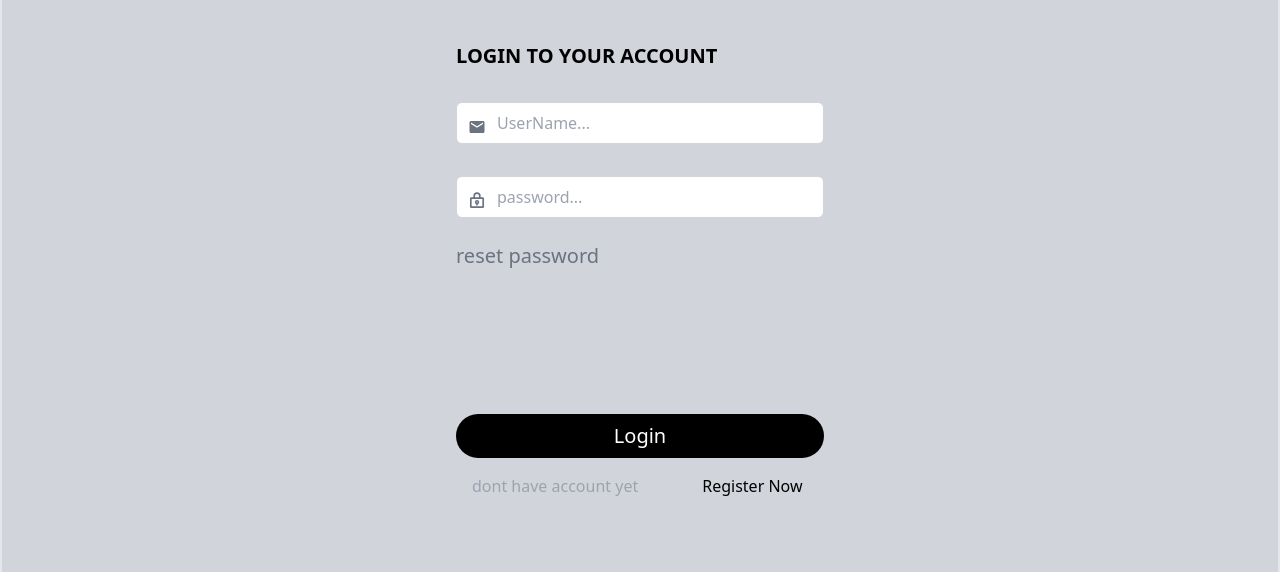
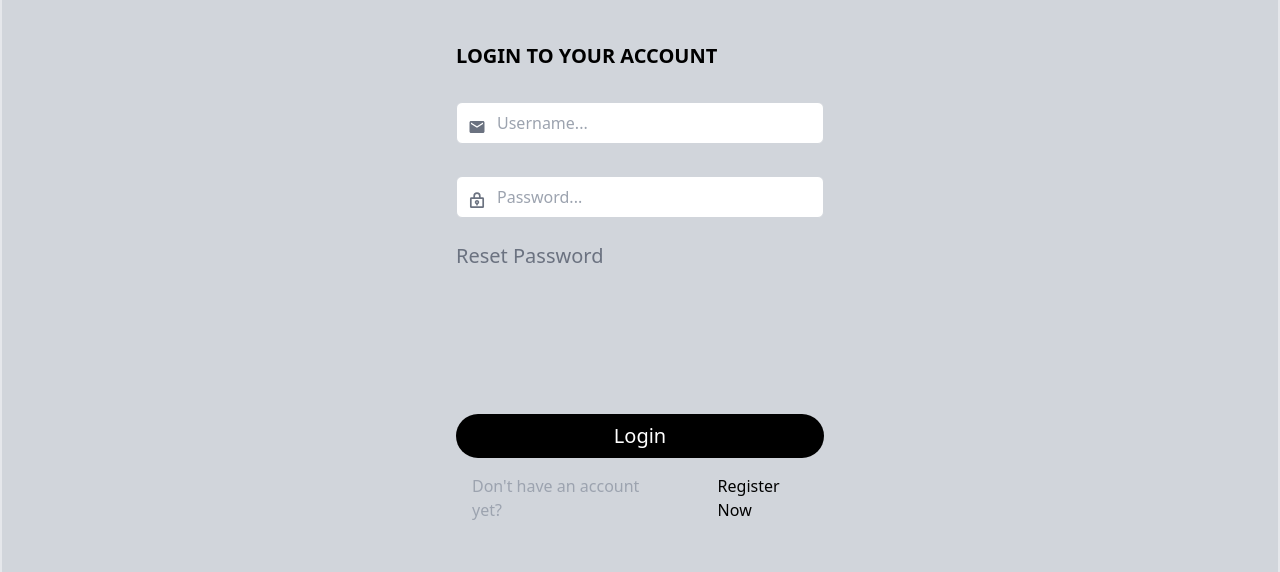
Before and after one commit to sourinegingit/ShoeaLand, a React (Vite) app: page /login in a window 1280 px wide. Shown: the part 225-797 px from the top of the page. Built offline with nearby package versions, Linux system fonts and the light colour scheme.

Commit message:
validate login with zod and react hook form

```diff
--- a/package.json
+++ b/package.json
@@ -11,6 +11,7 @@
     "preview": "vite preview"
   },
   "dependencies": {
+    "@hookform/resolvers": "^3.9.1",
     "@tanstack/react-query": "^5.62.9",
     "axios": "^1.7.9",
     "json-server": "0.17.4",
@@ -20,7 +21,7 @@
     "react-icons": "^5.4.0",
     "react-router-dom": "^7.0.2",
     "react-spinners": "^0.15.0",
-    "zod": "^3.23.8"
+    "zod": "^3.24.1"
   },
   "devDependencies": {
     "@eslint/js": "^9.15.0",
--- a/src/components/Login/Login.tsx
+++ b/src/components/Login/Login.tsx
@@ -1,58 +1,74 @@
 import { useEffect, useState } from "react";
+import { useForm } from "react-hook-form";
 import { MdEmail } from "react-icons/md";
 import { PiLockKeyBold } from "react-icons/pi";
 import { useNavigate } from "react-router-dom";
 import { z } from "zod";
+import { zodResolver } from "@hookform/resolvers/zod";
+
+// Define the interface for form data
+export interface ILoginFormData {
+  username: string;
+  password: string;
+}
 
 const Login = () => {
-  const [username, setUsername] = useState("");
-  const [password, setPassword] = useState("");
-  const [failedAttempts, setFailedAttempts] = useState<number>(0); //نعداد نلاش ناموفق
+  // State for failed attempts and blocking time
+  const [failedAttempts, setFailedAttempts] = useState<number>(0);
   const [blockedUntil, setBlockedUntil] = useState<number>(0);
   const [errorMessage, setErrorMessage] = useState("");
 
   const navigate = useNavigate();
 
+  // Zod validation schemas for username and password
   const usernameSchema = z
     .string()
     .min(5, "Username must have at least 5 characters")
-    .regex(
-      /^[A-Za-z][A-Za-z0-9 -]*$/,
-      "Username must be alphanumeric and cannot contain spaces"
-    );
+    .regex(/^[A-Za-z][A-Za-z0-9 -]*$/, "Username must be alphanumeric and cannot contain spaces");
 
   const passwordSchema = z
     .string()
     .min(8, "Password must have at least 8 characters")
     .max(16, "Password must have at most 16 characters")
-    .regex(
-      /[A-Za-z0-9!@#$]/,
-      "Password must contain at least one alphanumeric character or special symbol (!@#$)"
-    );
+    .regex(/[A-Za-z0-9!@#$]/, "Password must contain at least one alphanumeric character or special symbol (!@#$)");
 
+  // Combined schema using zod
+  const schema = z.object({
+    username: usernameSchema,
+    password: passwordSchema,
+  });
+
+  // Initialize useForm hook with zodResolver
+  const { register, handleSubmit, formState: { errors } } = useForm<ILoginFormData>({
+    resolver: zodResolver(schema),
+  });
+
+  // Check failed attempts and blocked time on component mount
   useEffect(() => {
     const storedFailedAttempts = localStorage.getItem("failedAttempts");
     const storedBlockedUntil = localStorage.getItem("blockedUntil");
 
     if (storedFailedAttempts) setFailedAttempts(Number(storedFailedAttempts));
     if (storedBlockedUntil) setBlockedUntil(Number(storedBlockedUntil));
-    console.log(Date.now() < Number(storedBlockedUntil));
 
     if (Date.now() < Number(storedBlockedUntil)) {
       setErrorMessage("You are blocked for 5 minutes. Please try again later.");
     }
   }, []);
 
-  const handleLogin = (e: React.FormEvent) => {
-    e.preventDefault();
-    try {
-      usernameSchema.parse(username);
-      passwordSchema.parse(password);
-      if (password !== "correctPassword") {
+  // Handle form submission
+  const handleLogin = (data: ILoginFormData) => {
+    if (Date.now() < blockedUntil) {
+      setErrorMessage("You are blocked for 5 minutes. Please try again later.");
+      return;
+    }
+
+    // Perform the password check (you should replace "correctPassword" with your real password check logic)
+    if (data.password !== "correctPassword") {
       setFailedAttempts((prev) => {
         const newFailedAttempts = prev + 1;
         if (newFailedAttempts >= 5) {
-            const blockedTime = Date.now() + 5 * 60 * 1000;
+          const blockedTime = Date.now() + 5 * 60 * 1000; // Block for 5 minutes
           localStorage.setItem("blockedUntil", String(blockedTime));
           setBlockedUntil(blockedTime);
         }
@@ -62,12 +78,7 @@ const Login = () => {
       setErrorMessage("The entered password is not correct.");
     } else {
       setErrorMessage("Login successful!");
-        // Redirect to homepage (logic not implemented here)
-      }
-    } catch (error) {
-      if (error instanceof z.ZodError) {
-        setErrorMessage(error.errors[0].message);
-      }
+      navigate("/home"); // Redirect on success
     }
   };
 
@@ -75,59 +86,63 @@ const Login = () => {
     <div className="flex flex-col h-screen border-2 bg-gray-300">
       <div className="w-96 p-2 border-black h-screen mx-auto flex flex-col ">
         <div className="flex justify-center items-center mt-28">
-          <div className="text-[10rem]  ">
-            <img
-              src="../../public/assets/shoea.png"
-              className="flex items-center justify-center"
-            />
+          <div className="text-[10rem]">
+            <img src="../../public/assets/shoea.png" className="flex items-center justify-center" />
           </div>
         </div>
-        <h2 className="font-semibold mt-16 text-xl ">LOGIN TO YOUR ACCOUNT</h2>
+        <h2 className="font-semibold mt-16 text-xl">LOGIN TO YOUR ACCOUNT</h2>
 
-        <form onSubmit={handleLogin}>
+        {/* Form with react-hook-form */}
+        <form onSubmit={handleSubmit(handleLogin)}>
           <div className="relative mt-8 flex flex-col items-center max-w-md mx-auto">
             <MdEmail className="absolute text-lg left-3 mt-4 text-gray-500" />
             <input
+              id="username"
               type="text"
-              value={username}
-              onChange={(e) => setUsername(e.target.value)}
-              placeholder="UserName..."
+              {...register("username")}
+              placeholder="Username..."
               className="pl-10 py-2 border border-gray-300 rounded-md w-full"
             />
-            {/* {errorMessage && errorMessage.includes(username) && (
-              <div className="text-red-500 mt-2">{errorMessage}</div>
-            )} */}
+            {errors.username && (
+              <div className="text-red-500 mt-2">{errors.username.message}</div>
+            )}
           </div>
 
           <div className="relative mt-8 flex flex-col items-center max-w-md mx-auto">
             <PiLockKeyBold className="absolute text-lg left-3 mt-4 text-gray-500" />
-
             <input
+              id="password"
               type="password"
-              value={password}
-              onChange={(e) => setPassword(e.target.value)}
-              placeholder="password..."
+              {...register("password")}
+              placeholder="Password..."
               className="pl-10 py-2 border border-gray-300 rounded-md w-full"
             />
-            {/* {errorMessage && <div className="text-red-500 mt-2">{errorMessage}</div>} */}
+            {errors.password && (
+              <div className="text-red-500 mt-2">{errors.password.message}</div>
+            )}
           </div>
 
+          {/* Reset Password Link */}
           <div>
-<h2 className="text-gray-500 mt-6 text-xl " onClick={() => navigate("/reset")}>reset password</h2>
+            <h2 className="text-gray-500 mt-6 text-xl" onClick={() => navigate("/reset")}>Reset Password</h2>
           </div>
+
+          {/* Submit Button */}
           <button
             type="submit"
             disabled={Date.now() < blockedUntil}
-            onClick={() => navigate("/home")}
             className="rounded-full mt-36 text-xl bg-black text-white w-full p-2"
           >
             Login
           </button>
+
+          {/* Register Link */}
           <div className="flex gap-16 p-4 items-center">
-            <p className="text-gray-400">dont have account yet</p>
+            <p className="text-gray-400">Don't have an account yet?</p>
             <h2 onClick={() => navigate("/register")}>Register Now</h2>
+          </div>
 
-          </div>
+          {/* Error Message */}
           {errorMessage && (
             <div className="text-red-500 mt-2">{errorMessage}</div>
           )}
```
Also changed, not shown: 1 other file (tests, documents, lock files or other folders). Lines whose indentation alone changed are shown as unchanged.
